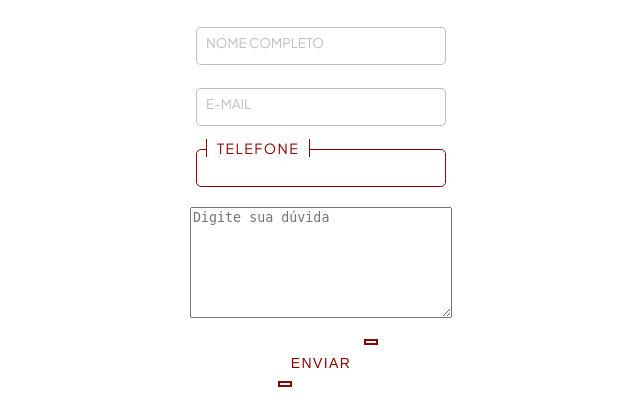
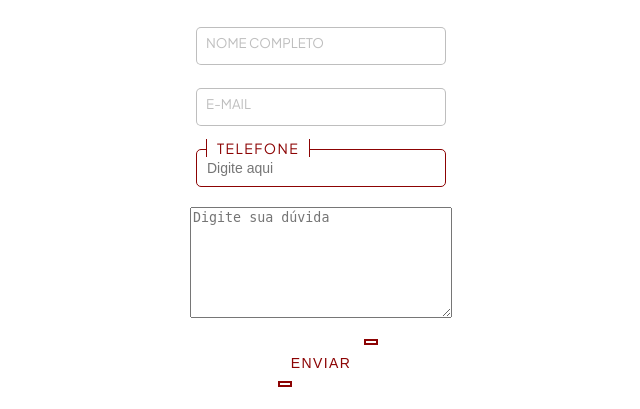
Before and after one commit to Lilian-Carvalho25/Doe-e-alimente, a PHP site: page /fale-conosco.php in a window 1280 px wide. Shown: the part 423-832 px from the top of the page, without its empty margins (319-959 px from the left). Run offline with PHP 8.4, Linux system fonts and the light colour scheme.

Commit message:
Placeholder telefone

```diff
--- a/fale-conosco.php
+++ b/fale-conosco.php
@@ -88,7 +88,7 @@ if(isset($_POST['enviar'])){
                             <span>E-mail</span>
                         </div>
                         <div class="inputBox">
-                            <input type="number" name="telefone" autocomplete="off" class="telefones">
+                            <input type="text" name="telefone"  placeholder="Digite aqui" autocomplete="off" class="telefones">
                             <span>Telefone</span>
                         </div>
 
```
